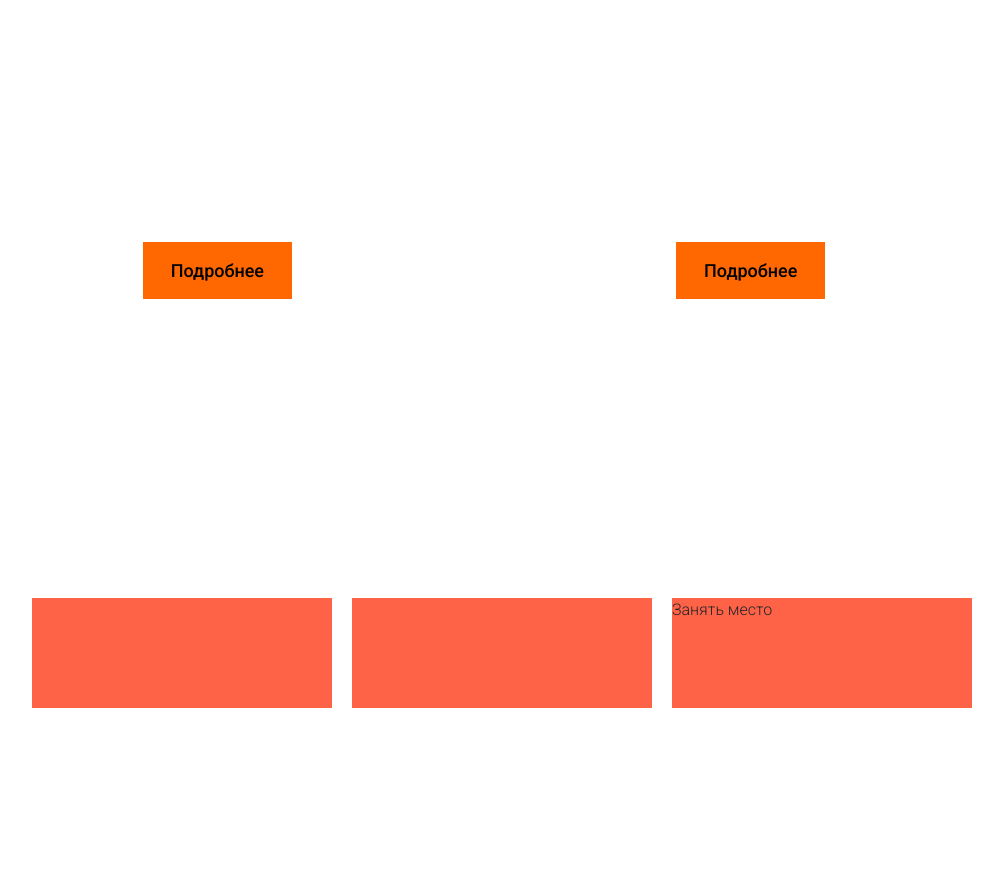
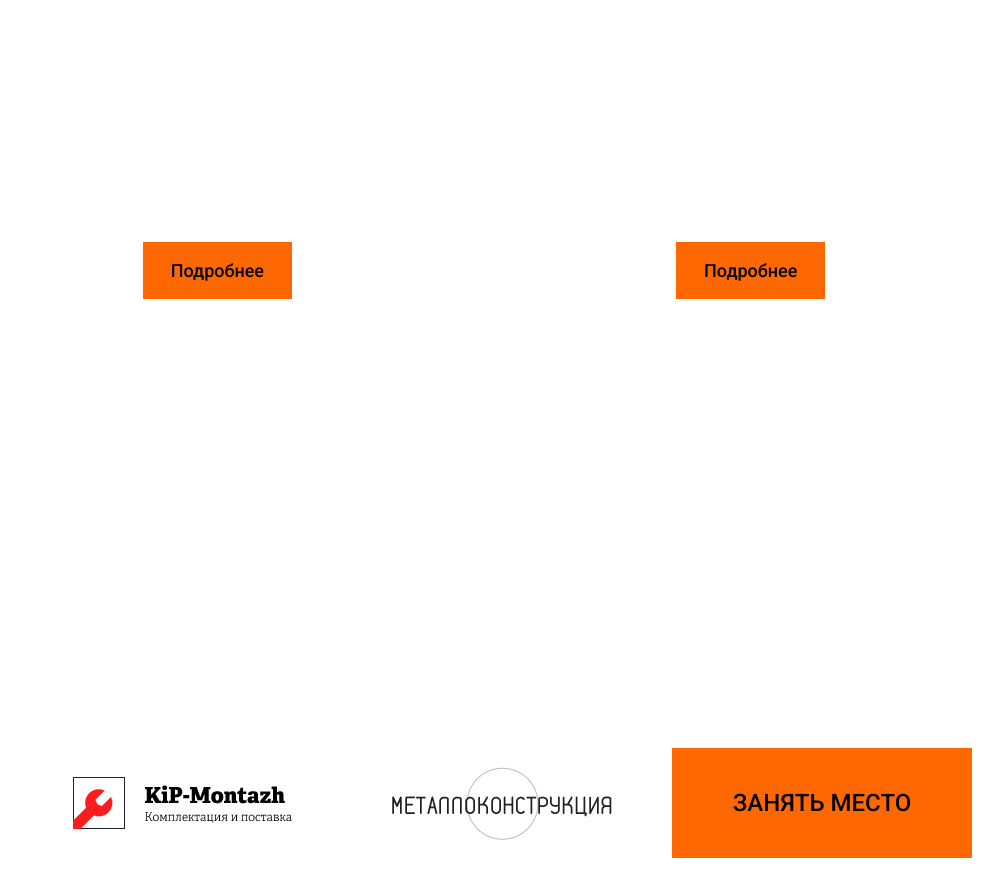
Before and after one commit to MaksimEgorov/fixa, a website: page app/index.html in a window 1280 px wide. Shown: the part 1818-2714 px from the top of the page, without its empty margins (138-1141 px from the left). Drawn offline with nearby package versions, Linux system fonts and the light colour scheme; files that its build step writes are made by us from their sources.

Commit message:
projects section

```diff
--- a/app/index.html
+++ b/app/index.html
@@ -99,7 +99,7 @@
       <div class="container-fluid ">
         <div class="row justify-content-center">
           <div class="col-5">
-            <div class="work-sample__conteiner">
+            <div class="work-sample__container">
               <a href="#" class="work-sample">
                 <div class="work-sample__item work-sample__item--ivkovka">
                   <span>Ивковка</span>
@@ -110,7 +110,7 @@
             </div>
           </div>
           <div class="col-5">
-            <div class="work-sample__conteiner">
+            <div class="work-sample__container">
               <a href="#" class="work-sample">
                 <div class="work-sample__item work-sample__item--life-star">
                   <span>Звезда жизни</span>
@@ -121,7 +121,7 @@
             </div>
           </div>
           <div class="col-5">
-            <div class="work-sample__conteiner">
+            <div class="work-sample__container">
               <a href="#" class="work-sample">
                 <div class="work-sample__item work-sample__item--tkani">
                   <span>Ткани оптом</span>
@@ -132,7 +132,7 @@
             </div>
           </div>
           <div class="col-5">
-            <div class="work-sample__conteiner">
+            <div class="work-sample__container">
               <a href="#" class="work-sample">
                 <div class="work-sample__item work-sample__item--rafael">
                   <span>Студия "Рафаэль"</span>
@@ -149,8 +149,8 @@
 
   <!-- Projects in work -->
 
-  <div class="container-fluid">
-    <div class="projects">
+  <div class="projects">
+    <div class="container-fluid">
       <div class="row">
         <div class="col-12">
           <div class="projects__header">
@@ -161,13 +161,19 @@
       <div class="row">
         <div class="projects-wrapper">
           <div class="col-3">
-            <div class="project__item"></div>
+            <div class="project__item">
+              <img src="/images/kip-montage.png">
+            </div>
           </div>
           <div class="col-3">
-            <div class="project__item"></div>
+            <div class="project__item">
+              <img src="images/metalokonstruct.png">
+            </div>
           </div>
           <div class="col-3">
-            <div class="project__item">Занять место</div>
+            <div class="project__item">
+              <button class="book-btn">Занять место</button>
+            </div>
           </div>
         </div>
       </div>
--- a/app/styles/_partials/_projects.scss
+++ b/app/styles/_partials/_projects.scss
@@ -1,27 +1,47 @@
-.projects{
-    display: flex;
-    flex-direction: column;
-    width: 100%;
-    height: 411px;
-    background-image:linear-gradient(rgba(0, 0, 0, 0.6)), url(../../images/projects-bgr.png);
-    margin-top: 80px;
-}
+.projects {
+  display: flex;
+  flex-direction: column;
+  width: 100%;
+  height: 411px;
+  background-image: linear-gradient(rgba(0, 0, 0, 0.6)), url(../../images/projects-bgr.png);
+  margin-top: 80px;
 
-.projects-wrapper{
+  .projects-wrapper {
     display: flex;
     width: 100%;
     justify-content: center;
-}
 
-.project__item{
-    background-color: tomato;
-    height: 110px;
-}
+    .project__item {
+      background-color: #ffffff;
+      display: flex;
+      justify-content: center;
+      align-items: center;
+      height: 110px;
+      width: 100%;
 
-.projects__header{
+      .book-btn {
+        font-size: 24px;
+        text-transform: uppercase;
+        background: #ff6801;
+        border: none;
+        width: 100%;
+        height: 100%;
+        font-weight: 500;
+
+        &:hover {
+          opacity: 0.9;
+        }
+      }
+    }
+  }
+
+  .projects__header {
     font-size: 50px;
     text-align: center;
     font-weight: 500;
     text-transform: uppercase;
     color: white;
+    margin-top: 90px;
+    margin-bottom: 60px;
+  }
 }
--- a/app/styles/_partials/_work-sample.scss
+++ b/app/styles/_partials/_work-sample.scss
@@ -7,7 +7,7 @@
   }
 }
 
-.work-sample__conteiner {
+.work-sample__container {
   overflow: hidden;
   width: 93%;
   height: 420px;
```
Also changed, not shown: app/images/kip-montage.png (added), app/images/metalokonstruct.png (added).
